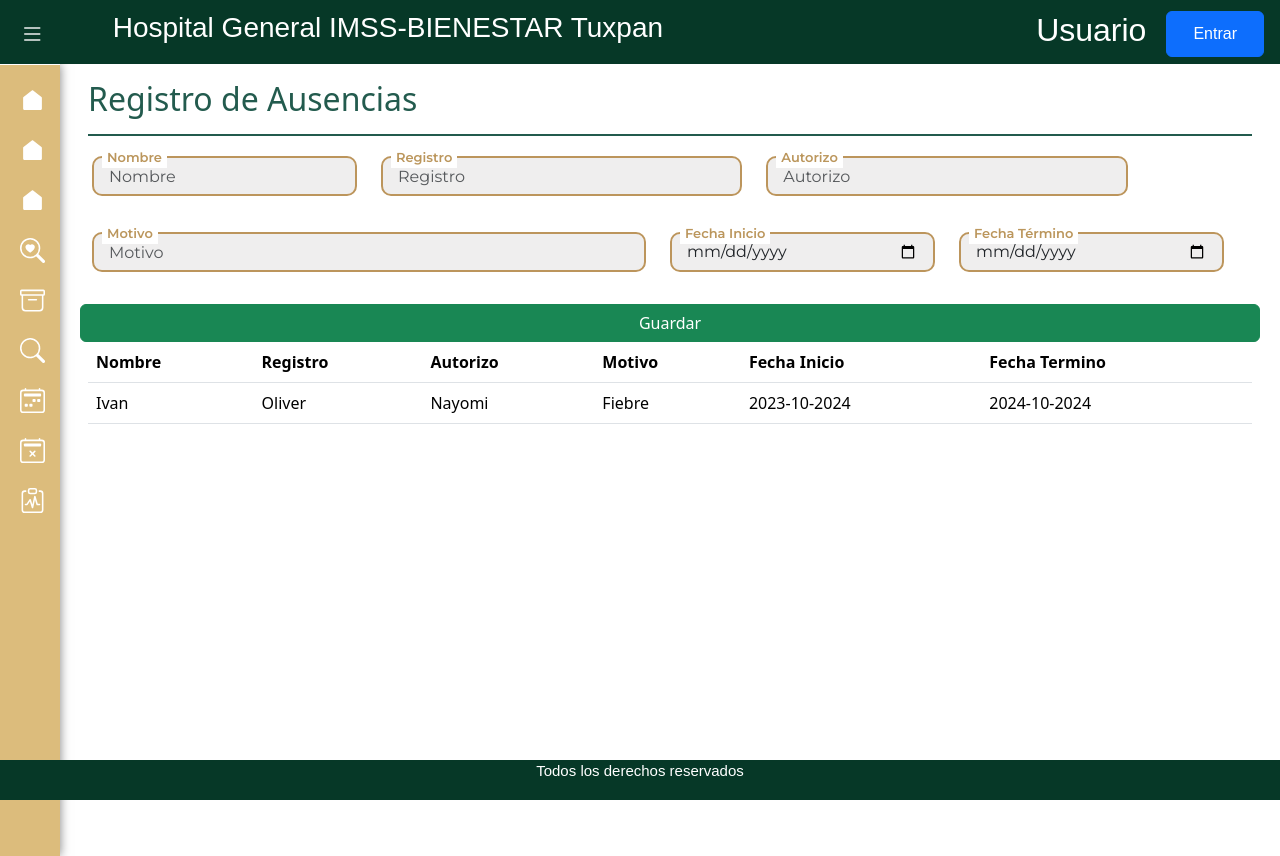
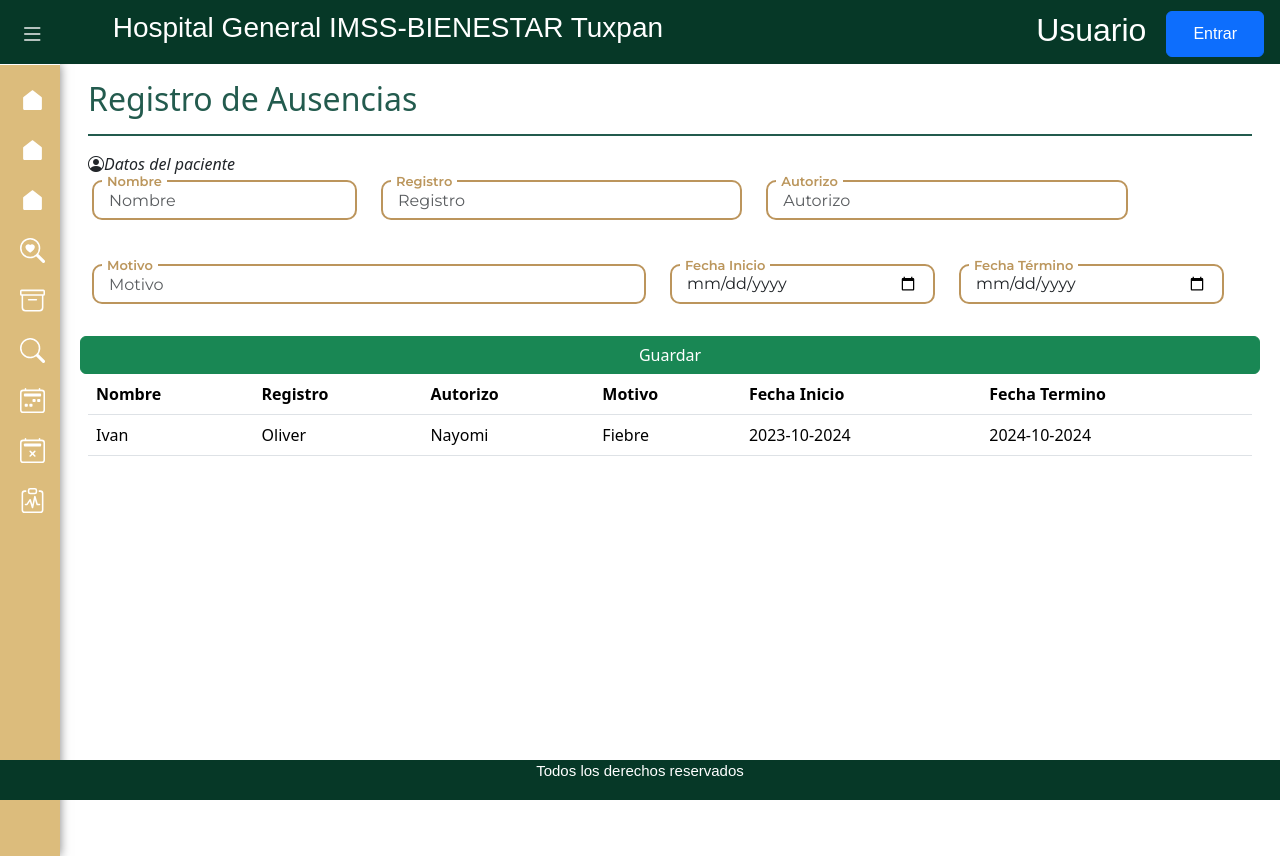
Before and after one commit to Adolfo2803/Proyecto-sishasm, an Angular app: page /ausencias in a window 1280 px wide. Built offline with nearby package versions, Linux system fonts and the light colour scheme.

Commit message:
Logro: Se editan los estilos a los formularios

```diff
--- a/src/app/business/ausencias/ausencias.component.css
+++ b/src/app/business/ausencias/ausencias.component.css
@@ -17,13 +17,6 @@
     padding: 0;
   }
 
-  input{
-    border-color: #9D2449;
-    background-color: rgb(239, 238, 238);
-  }
-  label{
-    color: #9D2449;
-  }
 
   select{
     border-color: #9D2449;
--- a/src/app/business/ausencias/ausencias.component.html
+++ b/src/app/business/ausencias/ausencias.component.html
@@ -4,6 +4,8 @@
     <div class="col-form-container">
         <h2 class="title">Registro de Ausencias</h2>
         <div class="hrflex"></div>
+        <i class=" iconform bi bi-person-circle"><span class="etiquetaicono">Datos del paciente</span></i>
+
         <form
              [formGroup]="ausenciasForm"
 
@@ -25,7 +27,7 @@
                     <input formControlName = "registro" type ="text" class="form-control" id="registro" placeholder="Registro" required>
                 </div>
             </div>
-                <div class="col-md-4 mb-3">
+                <div class="col-md-4 mb-4">
                     <div class="input-container">
                     <label for="autorizo" class="floating-label">Autorizo</label>
                     <input formControlName = "autorizo" type ="text" class="form-control" id="autorizo" placeholder="Autorizo" required>
--- a/src/app/business/vacaciones/vacaciones.component.css
+++ b/src/app/business/vacaciones/vacaciones.component.css
@@ -15,13 +15,6 @@
     padding: 0;
   }
 
-  input{
-    border-color: #9D2449;
-    background-color: rgb(239, 238, 238);
-  }
-  label{
-    color: #9D2449;
-  }
 
   select{
     border-color: #9D2449;
--- a/src/app/business/vacaciones/vacaciones.component.html
+++ b/src/app/business/vacaciones/vacaciones.component.html
@@ -5,6 +5,7 @@
     <div class="col form-container">
         <h2 class="title">Registro de Vacaciones</h2>
         <div class="hrflex"></div>
+        <i class=" iconform bi bi-person-circle"><span class="etiquetaicono">Datos del paciente</span></i>
         <form [formGroup]="vacacionesForms" (ngSubmit)="onSubmit()" class="row g-3 needs-validation " novalidate>
             <div class="row">
                 <!-- Campo de Nombre -->
```
